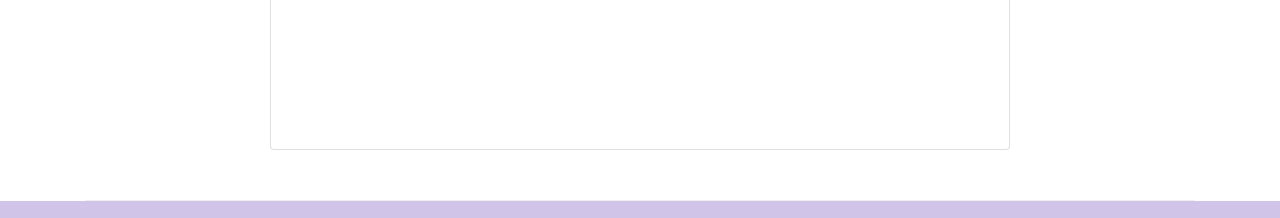
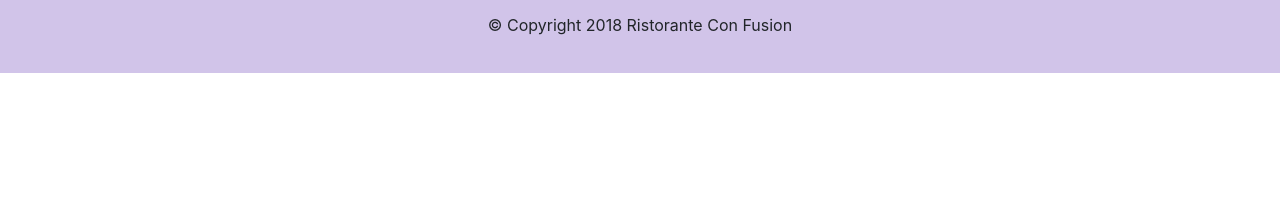
Before and after one commit to AlexDobrushskiy/alexdobrushskiy.github.io, a website: page index.html in a window 1280 px wide. Shown: the part 2154-2372 px from the top of the page. After the commit the page ends 2227 px from the top, so only its background shows below. Drawn offline with nearby package versions, Linux system fonts and the light colour scheme.

Commit message:
Remove form

```diff
--- a/index.html
+++ b/index.html
@@ -318,15 +318,6 @@
             </div>
         </div>
     </div>
-    <div class="row row-content justify-content-center">
-        <div class="card col-12 col-sm-8">
-            <h3 class="card-header bg-primary text-white">Reserve a Table</h3>
-            <div class="card-body">
-
-            </div>
-        </div>
-    </div>
-
 </div>
 
 <footer class="footer">
```
